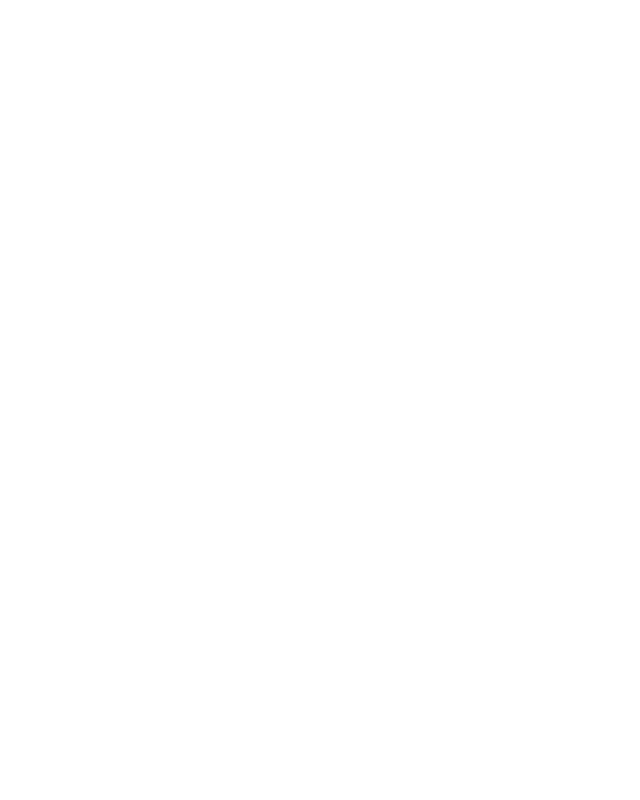
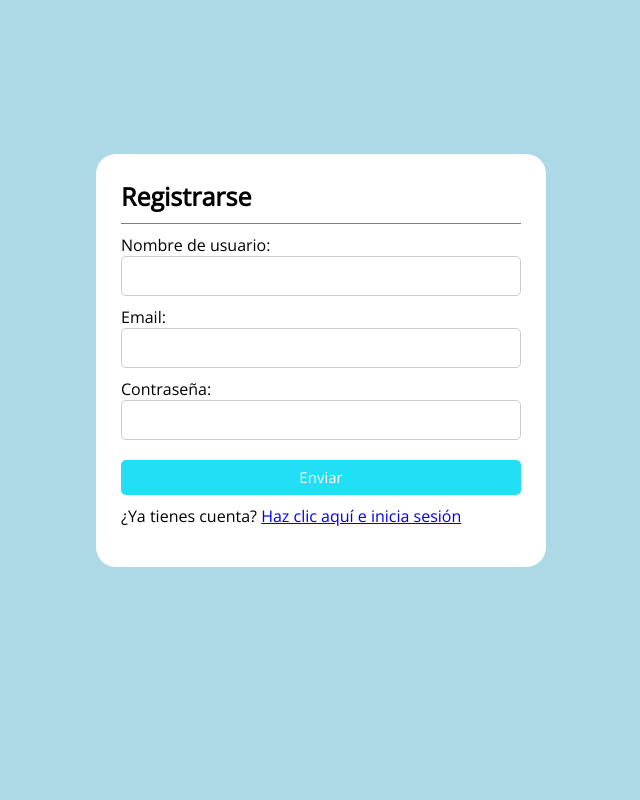
Before and after one commit to oscaarlopezz/ContrApp, a PHP site: page /view/register.php in a window 1280 px wide. Before the commit the part shown is empty. Shown: the whole page, without its empty margins (319-959 px from the left). Run offline with PHP 8.4, Linux system fonts and the light colour scheme.

Commit message:
Página de Login / Register + Estilos - 31.10.2023

```diff
--- /dev/null
+++ b/css/styles.css
@@ -0,0 +1,98 @@
+/* Importar la fuente de texto desde Google Fonts */
+@import url('https://fonts.googleapis.com/css2?family=Open+Sans:wght@300&display=swap');
+
+/* Estilos para todo el documento */
+*
+{
+    padding: 0;
+    margin: 0;
+    box-sizing: border-box;
+    font-family: 'Open Sans', sans-serif;
+}
+
+/* Estilos para el cuerpo */
+body
+{
+    background:  #ADD8E6;
+}
+
+/* Estilos para los contenedores */
+.container
+{
+    display: flex;
+    align-items: center;
+    justify-content: center;
+    min-height: 90vh;
+}
+
+/* Estilos para la caja que contiene los inputs */
+.box
+{
+    background: white;
+    display: flex;
+    flex-direction: column;
+    padding: 25px 25px;
+    border-radius: 20px;
+}
+
+.form-box
+{
+    width: 450px;
+    margin: 0px 10px;
+}
+
+/* Estilos para el encabezado del formulario */
+.form-box header
+{
+    font-size: 25px;
+    font-weight: 600;
+    padding-bottom: 10px;
+    border-bottom: 1px solid grey;
+    margin-bottom: 10px;
+}
+
+/* Estilos para los campos */
+.form-box form .field
+{
+    display: flex;
+    margin-bottom: 10px;
+    flex-direction: column;
+}
+
+/* Estilos para los inputs */
+.form-box form .input input
+{
+    height: 40px;
+    width: 100%;
+    font-size: 16px;
+    padding: 0 10px;
+    border-radius: 5px;
+    border: 1px solid #ccc;
+    outline: none;
+}
+
+/* Estilos de botón */
+.btn
+{
+    height: 35px;
+    background: #22dff6;
+    border: 0;
+    border-radius: 5px;
+    color: white;
+    font-size: 15px;
+    cursor: pointer;
+    transition: all .3s;
+    margin-top: 10px;
+    padding: 0px 10px;
+}
+
+.sumbit
+{
+    width: 100%;
+}
+
+/* Estilos enlace */
+.links
+{
+    margin-bottom: 15px;
+}
--- a/view/register.php
+++ b/view/register.php
@@ -0,0 +1,41 @@
+<!DOCTYPE html>
+<html lang="en">
+    <head>
+        <meta charset="UTF-8">
+        <meta name="viewport" content="width=device-width, initial-scale=1.0">
+        <link rel="stylesheet" href="../css/styles.css">
+        <title>Log in / Sign in</title>
+    </head>
+
+    <body>
+        <div class="container">
+            <div class="box form-box">
+                <header>Registrarse</header>
+                <form action="" method="post">
+                    <div class="field input">
+                        <label for="user">Nombre de usuario:</label>
+                        <input type="text" name="user" id="user" required>
+                    </div>
+
+                    <div class="field input">
+                        <label for="email">Email:</label>
+                        <input type="text" name="email" id="email" required>
+                    </div>
+
+                    <div class="field input">
+                        <label for="pass">Contraseña:</label>
+                        <input type="text" name="pass" id="pass" required>
+                    </div>
+
+                    <div class="field">
+                        <input type="submit" name="enviar" id="enviar" class="btn" value="Enviar">
+                    </div>
+
+                    <div class="links">
+                        <p>¿Ya tienes cuenta? <a href="./login.php">Haz clic aquí e inicia sesión</a></p>
+                    </div>
+                </form>
+            </div>
+        </div>
+    </body>
+</html>
```
Also changed, not shown: view/login.php (+25 -6 lines).
